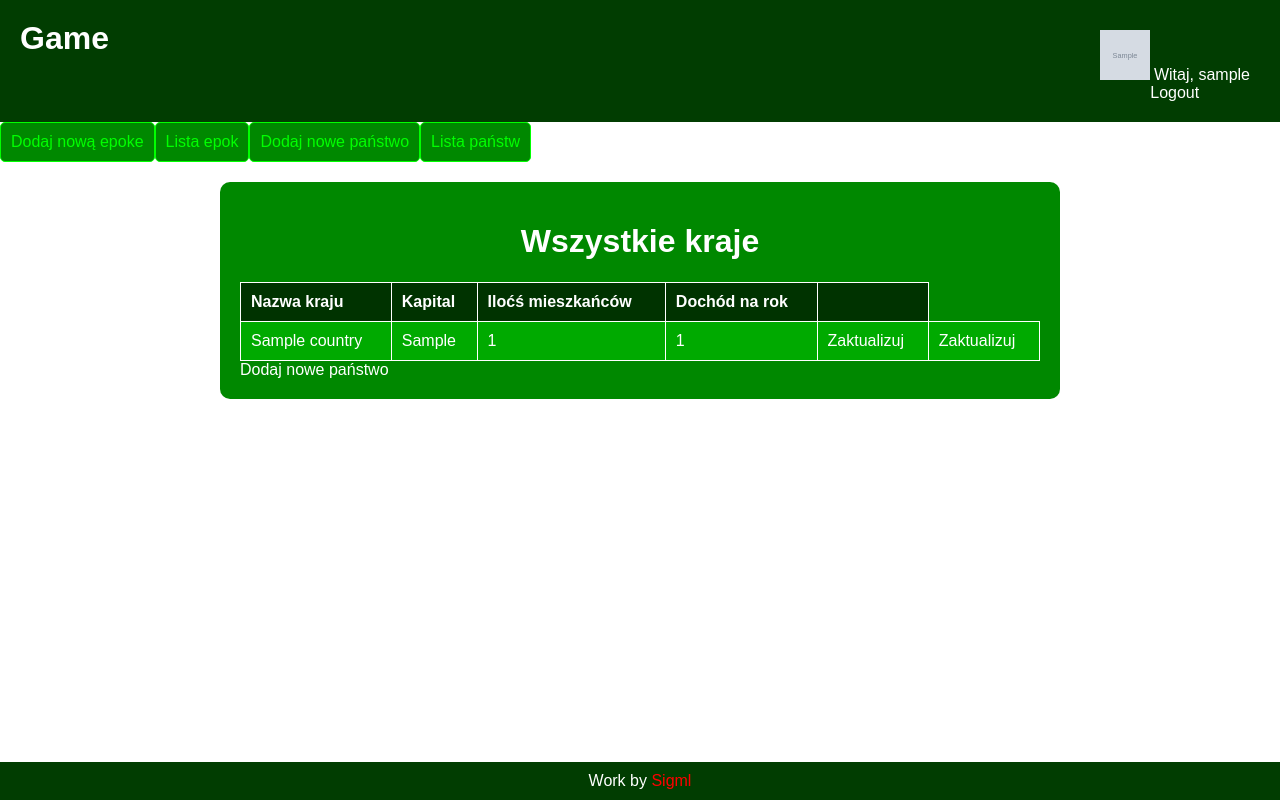
After one commit to Sigml/Kindom, a Django app: page /admin_panel/country_list/ in a window 1280 px wide. The commit adds this page. Run offline with Django 5.2, Linux system fonts and the light colour scheme; a user stored in the database is signed in; tables that the repository leaves empty hold one stand-in row (values such as "Sample post"); grey boxes marked "Sample" are stand-in pictures.

Commit message:
coutry view

```diff
--- a/admin_panel/templates/age_all.html
+++ b/admin_panel/templates/age_all.html
@@ -9,6 +9,8 @@
                 <th>Nazwa epoki</th>
                 <th>Początek epoki</th>
                 <th>Koniec epoki</th>
+                <th></th>
+                <th></th>
             </tr>
         </thead>
         <tbody>
@@ -17,9 +19,12 @@
                 <td>{{ age.name }}</td>
                 <td>{{ age.start_of_era|date:"Y-m-d" }}</td>
                 <td>{{ age.end_of_era|date:"Y-m-d" }}</td>
+                <td><a href="{% url 'age_update' pk=age.pk %}">Zaktualizuj</a></td>
+                <td><a href="{% url 'age_delete' pk=age.pk %}">Usuń</a></td>
             </tr>
             {% endfor %}
         </tbody>
     </table>
+    <a href = "{% url 'crate_age' %}"> Dodaj nową epokę</a>
 </div>
 {% endblock %}
--- a/admin_panel/templates/base.html
+++ b/admin_panel/templates/base.html
@@ -27,6 +27,9 @@
     {% if user.is_staff %}
     <div class="staff_link">
         <a href="{% url 'crate_age' %}">Dodaj nową epoke</a>
+        <a href="{% url 'all_ages' %}">Lista epok</a>
+        <a href="{% url 'country_create' %}">Dodaj nowe państwo</a>
+        <a href="{% url 'country_list' %}">Lista państw</a>
     </div>
 {% endif %}
     <div class='content-container'>
--- /dev/null
+++ b/admin_panel/templates/country_list.html
@@ -0,0 +1,33 @@
+{% extends 'base.html' %}
+{% block content %}
+
+<div class='admin_view'>
+    <h1>Wszystkie kraje</h1>
+    <table>
+        <thead>
+            <tr>
+                <th>Nazwa kraju</th>
+                <th>Kapital</th>
+                <th>Iloćś mieszkańców</th>
+                <th>Dochód na rok</th>
+                <th></th>
+            </tr>
+        </thead>
+        <tbody>
+            {% for country in object_list %}
+            <tr>
+                <td>{{ country.name }}</td>
+                <td>{{ country.capital }}</td>
+                <td>{{ country.population }}</td>
+                <td>{{ country.income }}</td>
+                <td><a href="{% url 'country_update' pk=country.pk %}">Zaktualizuj</a></td>
+                <td><a href="{% url 'age_update' pk=age.pk %}">Zaktualizuj</a></td>
+            </tr>
+            {% endfor %}
+        </tbody>
+    </table>
+        <a href="{% url 'country_create' %}">Dodaj nowe państwo</a>
+</div>
+
+
+{% endblock %}
--- a/admin_panel/urls.py
+++ b/admin_panel/urls.py
@@ -1,8 +1,14 @@
 from django.urls import path, include
-from .views import AgeCreateView, AgeAllView
+from .views import (AgeCreateView, AgeListView, AgeUpdateView, AgeDeleteView, CountryCreateView, CountryListView,
+                    CountryUpdateView)
 
 urlpatterns = [
     path('age_create/', AgeCreateView.as_view(), name='crate_age'),
-    path('age_all/', AgeAllView.as_view(), name='all_ages'),
+    path('age_all/', AgeListView.as_view(), name='all_ages'),
+    path('age_update/<pk>/', AgeUpdateView.as_view(), name='age_update'),
+    path('age_delete/<pk>/', AgeDeleteView.as_view(), name='age_delete'),
+    path('country_create/', CountryCreateView.as_view(), name='country_create'),
+    path('country_list/', CountryListView.as_view(), name='country_list'),
+    path('country_update/<pk>/', CountryUpdateView.as_view(), name='country_update'),
 
 ]
--- a/admin_panel/views.py
+++ b/admin_panel/views.py
@@ -1,7 +1,7 @@
 from django.shortcuts import render
 from django.urls import reverse_lazy
 from django.contrib.auth.mixins import UserPassesTestMixin
-from django.views.generic import CreateView, View
+from django.views.generic import CreateView, View, ListView, UpdateView, DeleteView
 from game.models import Age, Country
 from .forms import AgeCreateForm, CountryCreateForm
 
@@ -22,10 +22,53 @@ class AgeCreateView(AdminRequiredMixin, CreateView):
     success_url = reverse_lazy('all_ages')
 
 
-class AgeAllView(AdminRequiredMixin, View):
+class AgeListView(AdminRequiredMixin, View):
     def get(self, request):
         age_all = Age.objects.all()
         context = {
             'age_all': age_all
         }
         return render(request, 'age_all.html', context)
+
+
+class AgeUpdateView(AdminRequiredMixin, UpdateView):
+    model = Age
+    template_name = 'forms.html'
+    form_class = AgeCreateForm
+    success_url = reverse_lazy('all_ages')
+
+
+class AgeDeleteView(AdminRequiredMixin, DeleteView):
+    model = Age
+    template_name = 'delete.html'
+    success_url = reverse_lazy('all_ages')
+
+
+class CountryCreateView(AdminRequiredMixin, CreateView):
+    model = Country
+    form_class = CountryCreateForm
+    template_name = 'forms.html'
+    success_url = reverse_lazy('country_list')
+
+
+class CountryListView(AdminRequiredMixin, ListView):
+    model = Country
+    template_name = 'country_list.html'
+
+    def get_queruset(self, *agrs, **kwargs):
+        qs = super().get_queruset(*agrs, **kwargs)
+        qs = qs.order_by('-id')
+        return qs
+
+
+class CountryUpdateView(AdminRequiredMixin, UpdateView):
+    model = Country
+    template_name = 'forms.html'
+    form_class = CountryCreateForm
+    success_url = reverse_lazy('country_list')
+
+
+class AgeDeleteView(AdminRequiredMixin, DeleteView):
+    model = Country
+    template_name = 'delete.html'
+    success_url = reverse_lazy('country_list')
--- a/static/css/style.css
+++ b/static/css/style.css
@@ -18,7 +18,7 @@ a:hover {
 }
 
 .header-container {
-    background-color: #0b0;
+    background-color: rgb(1, 61, 1);
     padding: 20px;
     text-align: center;
     display: flex;
@@ -52,7 +52,7 @@ a:hover {
 }
 
 .footer-container {
-    background-color: #0b0;
+    background-color: rgb(1, 61, 1);
     color: #fff;
     text-align: center;
     padding: 10px 0;
@@ -215,6 +215,7 @@ a:hover {
 .forms form input[type="email"],
 .forms form input[type="password"],
 .forms form input[type="date"],
+.forms form input[type="number"],
 .forms form button[type="submit"] {
     padding: 10px;
     margin-bottom: 10px;
@@ -288,3 +289,44 @@ a:hover {
 .admin_view tbody tr:hover {
     background-color: #aaffaa;
 }
+
+.admin_view a {
+    color: #fff;
+    text-decoration: none;
+}
+
+.admin_view a:hover {
+    text-decoration: underline;
+}
+
+.delete_view {
+    max-width: 400px;
+    margin: 0 auto;
+    padding: 20px;
+    background-color: #800;
+    border-radius: 10px;
+}
+
+.delete_view p {
+    color: #fff;
+}
+
+.delete_view form {
+    display: flex;
+    flex-direction: column;
+    align-items: center;
+}
+
+.delete_view button[type="submit"] {
+    padding: 10px 20px;
+    margin-top: 10px;
+    border: none;
+    border-radius: 5px;
+    background-color: #300;
+    color: #fff;
+    cursor: pointer;
+}
+
+.delete_view button[type="submit"]:hover {
+    background-color: #a00;
+}
```
Also changed, not shown: admin_panel/templates/delete.html (added, +13 -0 lines).
